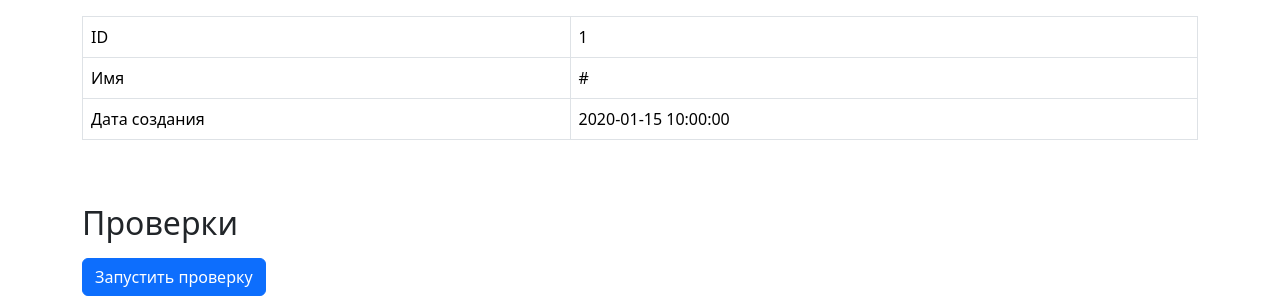
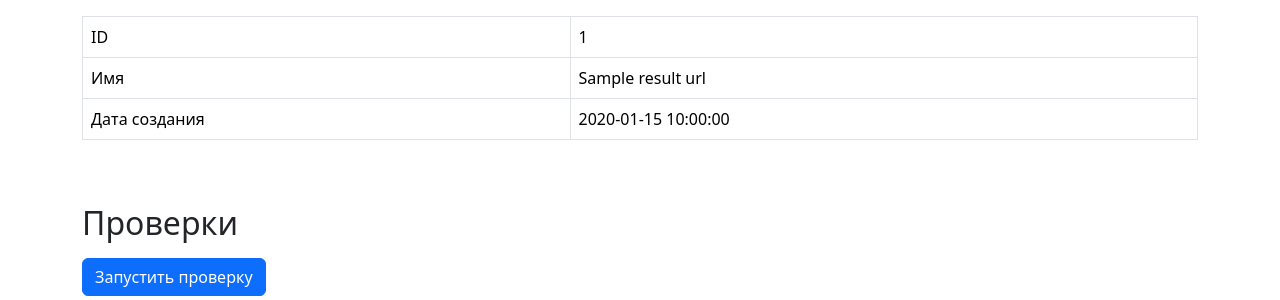
Before and after one commit to Antesser/python-project-83, a Flask app: template page_analyzer/templates/url.html in a window 1280 px wide. Shown: the part 56-356 px from the top of the page. Run offline with Flask 2, Linux system fonts and the light colour scheme; the template is opened without the code that fills it: most values are stand-ins (such as "Sample title", 1, 10 or a date in 2020); some libraries are stand-ins or nearby versions.

Commit message:
Last changes with dates

```diff
--- a/page_analyzer/app.py
+++ b/page_analyzer/app.py
@@ -140,15 +140,12 @@ def url_id(id):
     messages = get_flashed_messages(with_categories=True)
     with psycopg2.connect(URL) as conn:
         with conn.cursor(cursor_factory=RealDictCursor) as cursor:
-            cursor.execute("SELECT name, created_at FROM urls WHERE id = %s",
-                           (id,))
-            result_urls = cursor.fetchone()
-            fetched_url = result_urls.get("name")
-            date = result_urls.get("created_at")
-            print("date", date, type(date))
-            cursor.execute("""SELECT id, status_code, created_at, h1,
+            cursor.execute("""SELECT name, date(created_at)
+                           FROM urls WHERE id = %s""", (id,))
+            result_urls = cursor.fetchall()
+            cursor.execute("""SELECT id, status_code, date(created_at), h1,
                            title, description FROM url_checks
                             WHERE url_id = %s ORDER BY id DESC""", (id,))
             test_results = cursor.fetchall()
-        return render_template("url.html", url=fetched_url, date=date, id=id,
+        return render_template("url.html", id=id, result_urls=result_urls,
                                messages=messages, test_results=test_results)
--- a/page_analyzer/templates/url.html
+++ b/page_analyzer/templates/url.html
@@ -9,19 +9,21 @@
     <div class="table-responsive">
       <table class="table table-bordered table-hover text-nowrap" data-test="url">
         <tbody>
+          {% for result_url in result_urls %}
           <tr>
             <td>ID</td>
             <td>{{id}}</td>
           </tr>
           <tr>
             <td>Имя</td>
-            <td>{{url}}</td>
+            <td>{{result_url.name}}</td>
           </tr>
           <tr>
             <td>Дата создания</td>
-            <td>{{date}}</td>
+            <td>{{result_url.date}}</td>
           </tr>
         </tbody>
+        {% endfor %}
       </table>
     </div>
 
@@ -46,10 +48,10 @@
           <tr>
             <td>{{test_url.id}}</td>
             <td>{{test_url.status_code}}</td>
-            <td>{{test_url.h1 or ""}}</td>
-            <td>{{test_url.title or ""}}</td>
-            <td>{{test_url.description or ""}}</td>
-            <td>{{test_url.created_at}}</td>
+            <td>{{test_url.h1}}</td>
+            <td>{{test_url.title}}</td>
+            <td>{{test_url.description}}</td>
+            <td>{{test_url.date}}</td>
           </tr>
         </tbody>
         {% endfor %}
```
